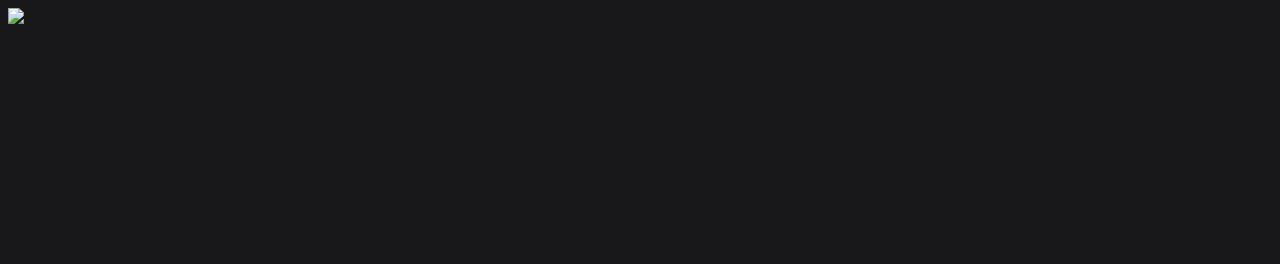
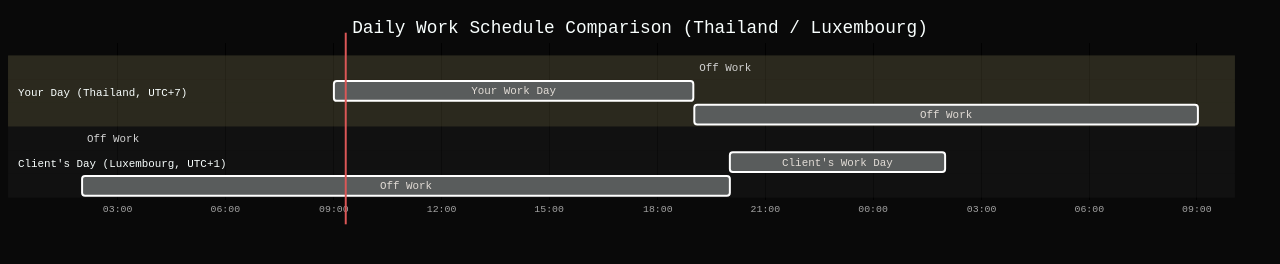
Before and after one commit to emacsfodder/black-cherry-cream-dev, a plain HTML site: page worktime.html in a window 1280 px wide. Drawn offline with Linux system fonts and the light colour scheme.

Commit message:
Update worktime svg path

```diff
--- a/worktime.html
+++ b/worktime.html
@@ -9,7 +9,7 @@
     <link rel="preconnect" href="https://fonts.gstatic.com" crossorigin>
     <link href="https://fonts.googleapis.com/css2?family=Inter:wght@100..900&display=swap" rel="stylesheet">
   </head>
-  <body style="background-color: #18181a;">
-    <img src="./assets/work-time-vis.svg">
+  <body style="background-color: #090909;">
+    <img src="./svg/work-time-vis.svg">
   </body>
 </html>
```
Also changed, not shown: svg/work-time-vis.svg (added).
